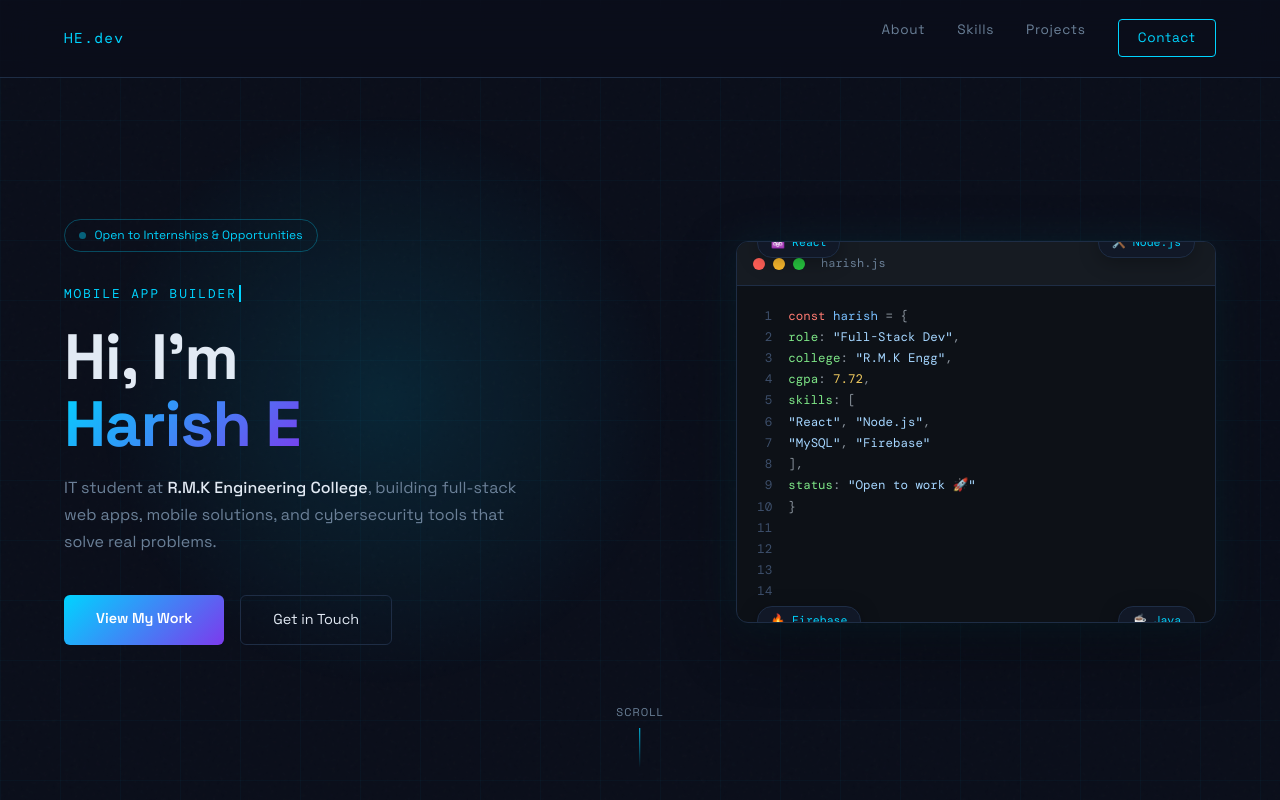
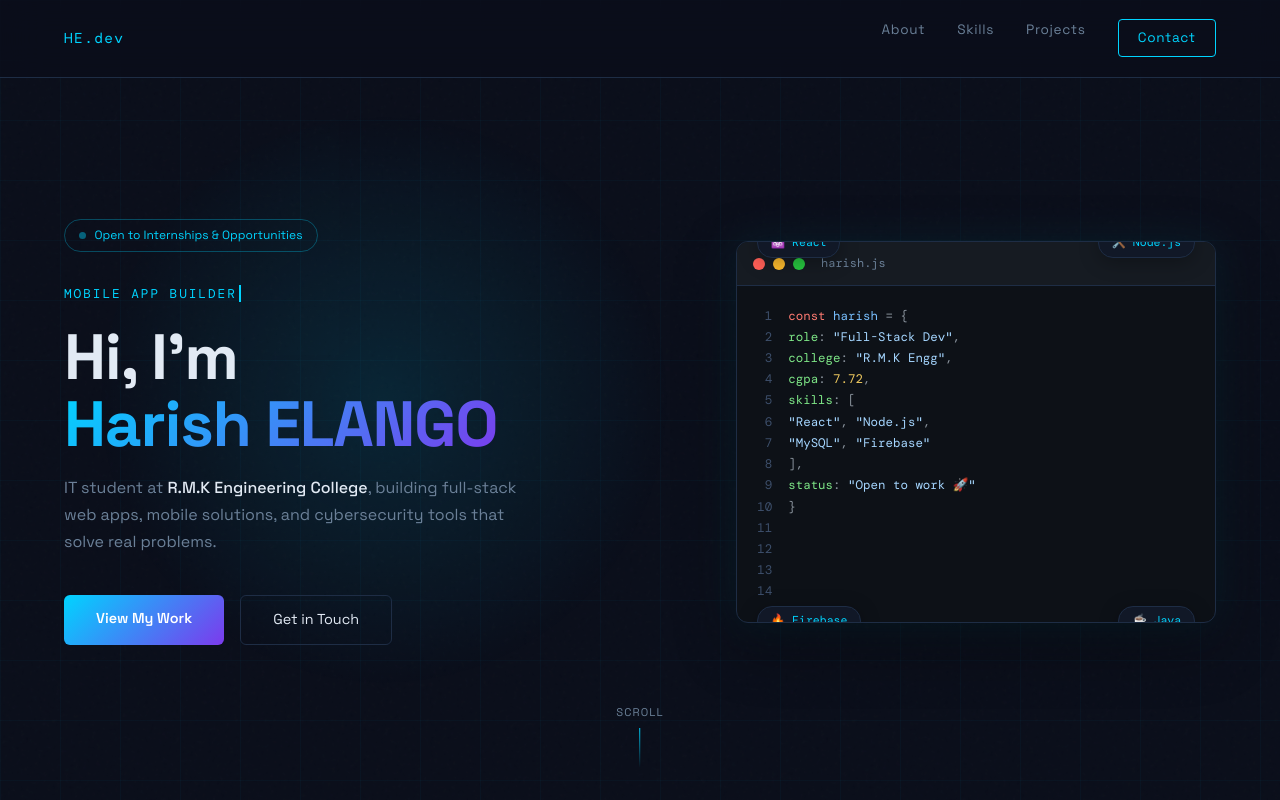
Before and after one commit to HarishE34/Portfolio_personal, a React app in the folder portfolio/: page / in a window 1280 px wide. Shown: the top 800 px of the page. Built offline with nearby package versions, Linux system fonts and the light colour scheme; the HTML template or start-up script is replaced by a standard one.

Commit message:
by harish

```diff
--- a/portfolio/src/components/Hero.jsx
+++ b/portfolio/src/components/Hero.jsx
@@ -121,7 +121,7 @@ export default function Hero() {
 
         <h1 className={styles.name}>
           Hi, I'm<br />
-          <span>Harish E</span>
+          <span>Harish ELANGO</span>
         </h1>
 
         <p className={styles.tagline}>
```
